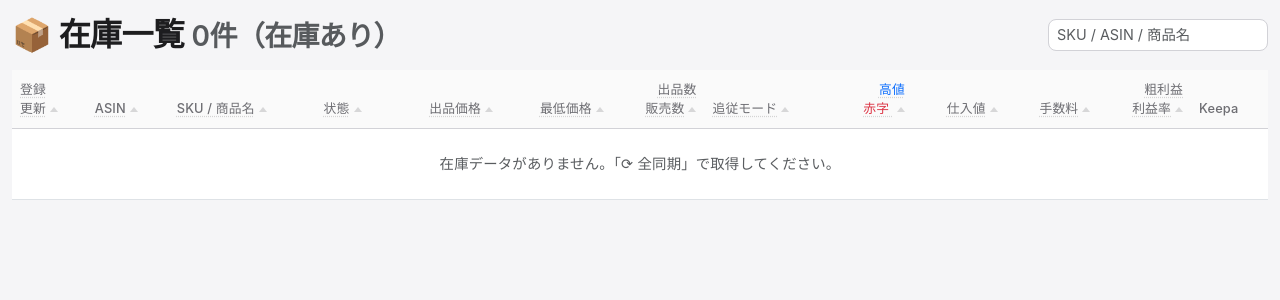
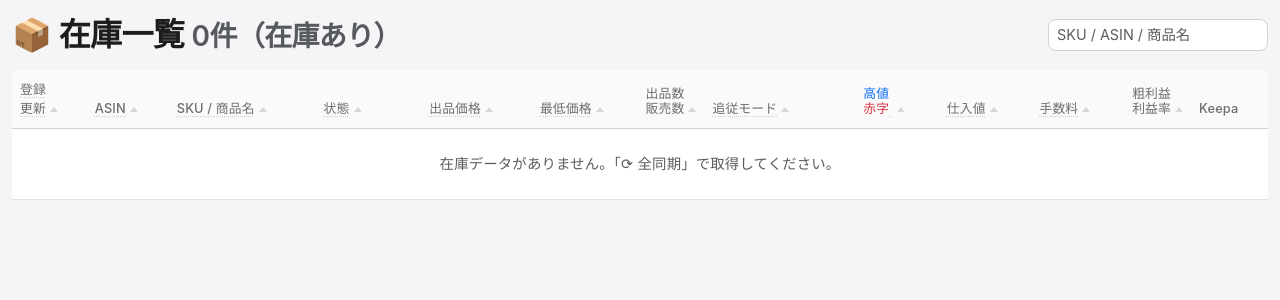
Before and after one commit to fujimuraman/camera-dashboard, a Flask app: page /inventory in a window 1280 px wide. Shown: the part 57-357 px from the top of the page. Run offline with Flask 3, Linux system fonts and the light colour scheme; a user stored in the database is signed in; data comes from the database, SQL or seed files in the repository; data that the repository does not hold is empty; some libraries are stand-ins or nearby versions.

Commit message:
Auto-sync from claude-setup: 在庫一覧: 登録/更新ソート修正 + 縦積みヘッダーの頭位置揃え

```diff
--- a/seller-dashboard/static/css/app.css
+++ b/seller-dashboard/static/css/app.css
@@ -172,6 +172,13 @@ td.price-pending small { color: #b39450 !important; font-style: italic; cursor:
 .date-stacked { line-height: 1.3; }
 .date-stacked .date-label { font-size: 0.7rem; color: var(--fg-muted); }
 .date-stacked .date-value { font-size: 0.78rem; }
+
+/* 上下2行ヘッダー: text-align:end のセルでも頭の位置を揃える */
+.th-stack {
+  display: inline-block;
+  text-align: left;
+  line-height: 1.15;
+}
 .inv-thumb-placeholder {
   display: inline-flex;
   align-items: center;
--- a/seller-dashboard/templates/inventory.html
+++ b/seller-dashboard/templates/inventory.html
@@ -40,14 +40,14 @@
         <th data-sort data-type="cond" title="出品コンディション（新品〜可）。クリックで状態順ソート">状態</th>
         <th data-sort data-type="num" class="text-end" title="現在の Amazon 出品価格（編集→ 設定の反映方式に従い即時 or「価格更新」ボタンで Amazon に反映）">出品価格</th>
         <th data-sort data-type="num" class="text-end" title="表示優先: ① カート価格 🛒 ② 「良い」以上の最安値（可は除外）。ホバーで全出品の一覧">最低価格</th>
-        <th data-sort data-type="num" class="text-end" title="上段=出品数 (同コンディション/全体)、下段=販売数 (自分の累計/Keepa推定の過去90日全体)。Keepa側はAPI key設定後に表示">出品数<br>販売数</th>
+        <th data-sort data-type="num" class="text-end" title="上段=出品数 (同コンディション/全体)、下段=販売数 (自分の累計/Keepa推定の過去90日全体)。Keepa側はAPI key設定後に表示"><span class="th-stack">出品数<br>販売数</span></th>
         <th data-sort title="価格自動調整のルール。15分ごとに評価し、設定で有効化されていれば Amazon に反映">追従モード</th>
         <th data-sort data-type="num" class="text-end" title="ストッパー（上限/下限）。追従モードで決まる新価格を、高値で頭打ち・赤字未満なら据え置き">
-          <span class="text-primary">高値</span><br><span class="text-danger">赤字</span>
+          <span class="th-stack"><span class="text-primary">高値</span><br><span class="text-danger">赤字</span></span>
         </th>
         <th data-sort data-type="num" class="text-end" title="商品の原価（仕入れ台帳の K列より）。手動編集も可、次の台帳同期で上書きされる場合あり">仕入値</th>
         <th data-sort data-type="num" class="text-end" title="手数料 = Amazon手数料（過去実売の確定値があればその平均、無ければレンズ=10% / カメラ=8% で推定）+ 発送代行手数料（1商品あたり）">手数料</th>
-        <th data-sort data-type="num" class="text-end" title="粗利益 = 出品価格 − 手数料 − 仕入値 ／ 利益率 = 粗利益 ÷ 出品価格">粗利益<br>利益率</th>
+        <th data-sort data-type="num" class="text-end" title="粗利益 = 出品価格 − 手数料 − 仕入値 ／ 利益率 = 粗利益 ÷ 出品価格"><span class="th-stack">粗利益<br>利益率</span></th>
         <th title="Keepa（外部サイト）で価格推移グラフを開く">Keepa</th>
       </tr>
     </thead>
@@ -299,6 +299,16 @@ function parseCell(td, type) {
   // 優先: data-sort-value があればそれを使う（状態カスタム順など）
   if (td.dataset && td.dataset.sortValue !== undefined) {
     const v = td.dataset.sortValue;
+    // type に応じて変換（空文字は最下位扱い）
+    if (type === 'num') {
+      const n = parseFloat(v);
+      return isNaN(n) ? -Infinity : n;
+    }
+    if (type === 'date') {
+      if (!v) return -Infinity;
+      const d = Date.parse(v);
+      return isNaN(d) ? -Infinity : d;
+    }
     const n = parseFloat(v);
     return isNaN(n) ? v : n;
   }
@@ -314,7 +324,6 @@ function parseCell(td, type) {
     return isNaN(d) ? -Infinity : d;
   }
   if (type === 'cond') {
-    // data-sort-value が無い場合のフォールバック
     return raw;
   }
   return raw;
```
